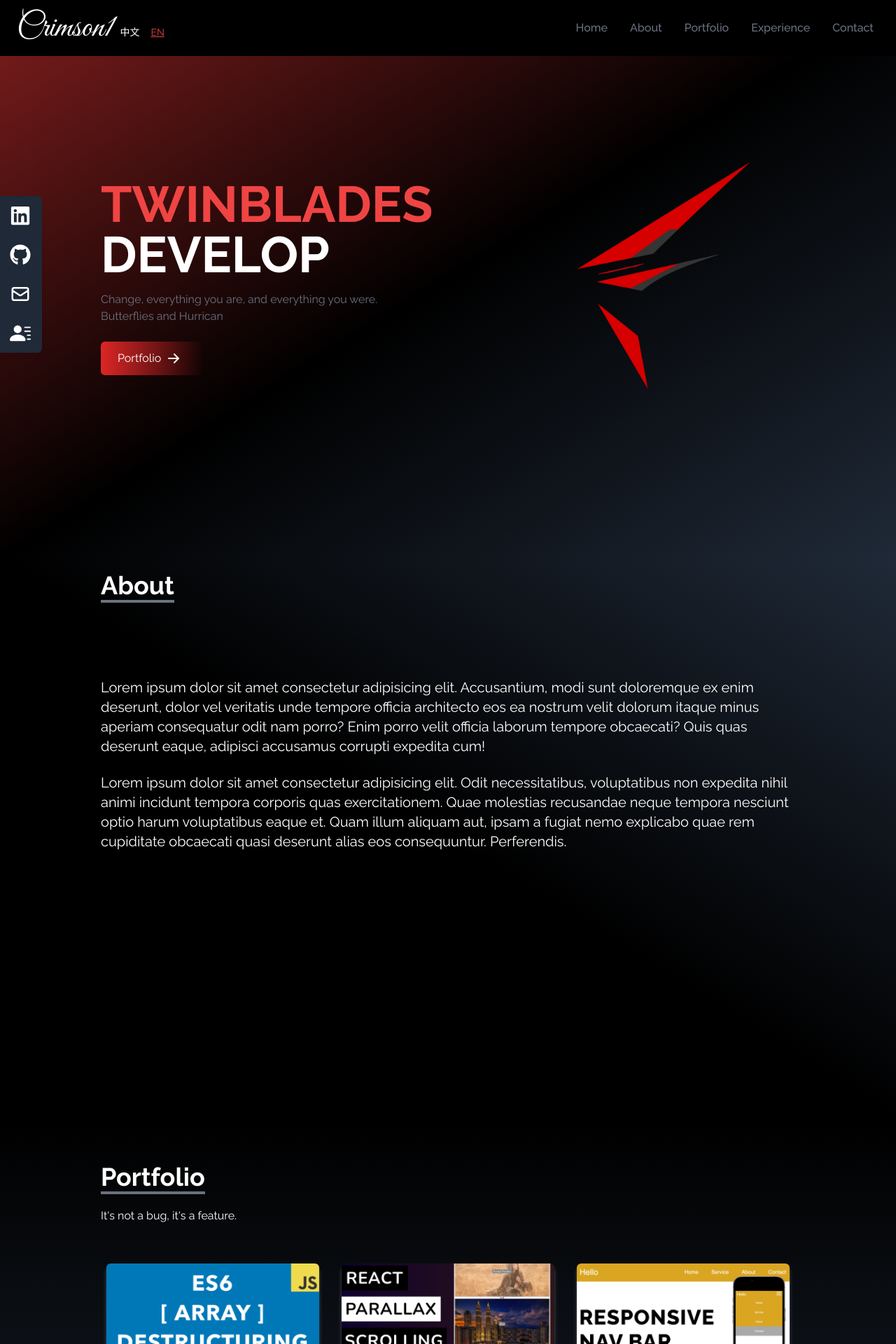
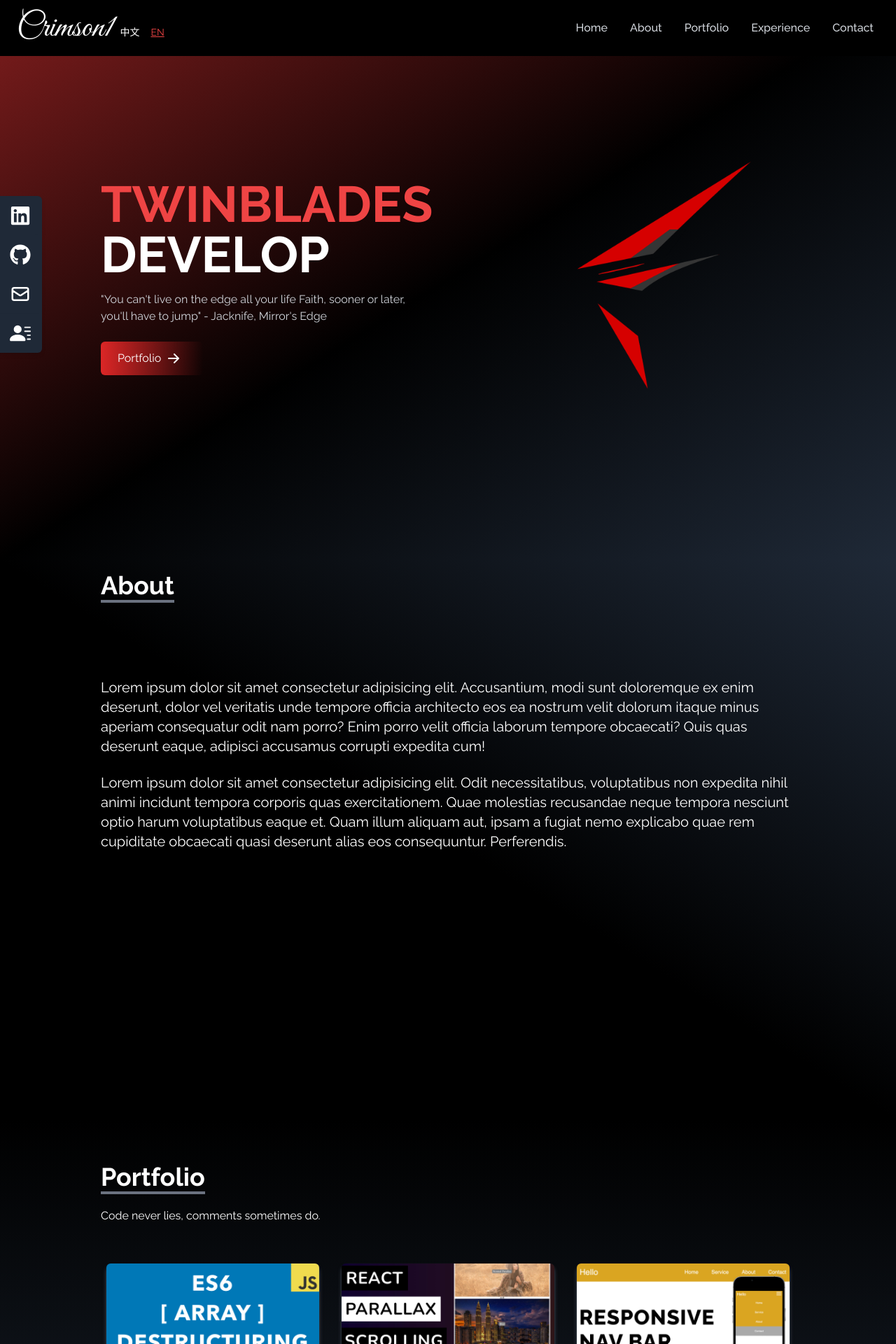
Before and after one commit to Aiden1024/ReactPortfolio, a React (Create React App) app: page / in a window 1280 px wide. Shown: the top 1920 px of the page at 70% size. Built offline with nearby package versions, Linux system fonts and the light colour scheme.

Commit message:
partially finish language, move to About page

```diff
--- a/src/components/BottomBar.jsx
+++ b/src/components/BottomBar.jsx
@@ -4,7 +4,7 @@ import {SiTailwindcss} from 'react-icons/si'
 
 const BottomBar = () => {
   return (
-    <div className=' bg-black text-white h-max'>
+    <div className=' bg-black w-full text-white h-full'>
       <div className=' flex flex-row justify-center items-center '>
         Powered by
         <span className=' px-1 animate-spin-slow'>
--- a/src/components/Contact.jsx
+++ b/src/components/Contact.jsx
@@ -1,6 +1,9 @@
 import React from 'react'
 import {MdKeyboardDoubleArrowRight} from 'react-icons/md'
 import Locale from '../locales/index'
+import {GrReactjs} from 'react-icons/gr'
+import {SiTailwindcss} from 'react-icons/si'
+import BottomBar from './BottomBar'
 
 const Contact = () => {
   return (
@@ -59,6 +62,8 @@ const Contact = () => {
         </div>
 
 
+
+
       </div>
 
     </div>
--- a/src/components/Home.jsx
+++ b/src/components/Home.jsx
@@ -11,10 +11,10 @@ const Home = () => {
       <div className='max-w-screen-lg mx-auto flex md:flex-row
       items-center flex-col justify-center h-full px-4 text-white '>
         <div className='flex flex-col justify-center h-full'>
-            <h2 className='text-7xl  font-bold text-white'>
+            <h2 className='sm:text-7xl text-4xl font-bold text-white'>
             <span className=' text-red-500'>TWINBLADES</span> DEVELOP
             </h2>
-            <text className=' text-gray-500 py-4 max-w-md whitespace-pre-wrap'>
+            <text className=' text-gray-300 py-4 max-w-md whitespace-pre-wrap'>
             {Locale.Home.SubTitle}
             </text>
 
--- a/src/components/NavBar.jsx
+++ b/src/components/NavBar.jsx
@@ -61,7 +61,7 @@ const NavBar = (props) => {
       <ul className='hidden md:flex'>
         {links.map(({id, link}) => (
           <li key={id} className='px-4 cursor-pointer capitalize
-          font-medium text-gray-500 hover:scale-105 duration-200 hover:text-red-800'>
+          font-medium text-gray-300 hover:scale-105 duration-200 hover:text-red-500'>
             <Link to={link}  smooth duration={500} offset={-80}> {link}</Link>
         </li>
         ))}
@@ -76,7 +76,7 @@ const NavBar = (props) => {
       {/* only if nav is true, SHOW */}
       {nav && <ul className='flex flex-col justify-center
         items-center absolute top-0 left-0 w-full h-screen
-        bg-gradient-to-b from-black to-gray-800 text-gray-500'>
+        bg-gradient-to-b from-black to-gray-800 text-gray-300'>
         {links.map(({id, link}) => (
           <li key={id} className='px-4 cursor-pointer capitalize py-6 text-4xl'>
             <Link to={link} onClick={() => setNav(!nav)} smooth duration={500} offset={-80}> {link}</Link>
--- a/src/locales/cn.ts
+++ b/src/locales/cn.ts
@@ -9,7 +9,7 @@ const cn = {
 
     Home: {
         Title: "",
-        SubTitle: "浩瀚宇宙中的粒粒星尘，茫茫人海间的芸芸众生。总会有地上的生灵，敢于直面雷霆的威光。我是平凡之人，但我绝不平庸。",
+        SubTitle: "浩瀚宇宙中的粒粒星尘，茫茫人海间的芸芸众生。\n总会有地上的生灵，敢于直面雷霆的威光。\n我是平凡之人，但绝不平庸。",
         Button: "作品集"
     },
 
@@ -21,22 +21,22 @@ const cn = {
 
     Portfolio: {
         Title: "作品集",
-        SubTitle: "最初的鸟儿是不会飞翔的，飞翔是它们勇敢跃入峡谷的奖励。",
+        SubTitle: "代码不会欺骗，但注释有时会。",
         Demo: "演示",
         Code: "代码",
     },
 
     Experience: {
         Title: "开发经验",
-        SubTitle: "只要不失去你的崇高，整个世界都会为你敞开。"
+        SubTitle: "宇宙的尽头，就是去码头整点薯条。"
     },
 
     Contact: {
-        Title: "联系我",
+        Title: "联系",
         SubTitle: "你好，世界。",
         Form: {
-            NameField: "请输入姓名",
-            EmailField: "请输入电子邮箱",
+            NameField: "姓名",
+            EmailField: "邮箱",
             Submit: "传达"
         },
     SocialLinks: {
--- a/src/locales/en.ts
+++ b/src/locales/en.ts
@@ -11,7 +11,7 @@ const en : RequiredLocaleType = {
 
     Home: {
         Title: "",
-        SubTitle: "Change, everything you are, and everything you were. \nButterflies and Hurrican",
+        SubTitle: "\"You can't live on the edge all your life Faith, sooner or later, you'll have to jump\" - Jacknife, Mirror's Edge",
         Button: "Portfolio"
     },
 
@@ -23,14 +23,14 @@ const en : RequiredLocaleType = {
 
     Portfolio: {
         Title: "Portfolio",
-        SubTitle: "It's not a bug, it's a feature.",
+        SubTitle: "Code never lies, comments sometimes do.",
         Demo: "Demo",
         Code: "Code",
     },
 
     Experience: {
         Title: "Experience",
-        SubTitle: "Code never lies, comments sometimes do."
+        SubTitle: "You do not learn how to hack. You hack to learn."
     },
 
     Contact: {
```
